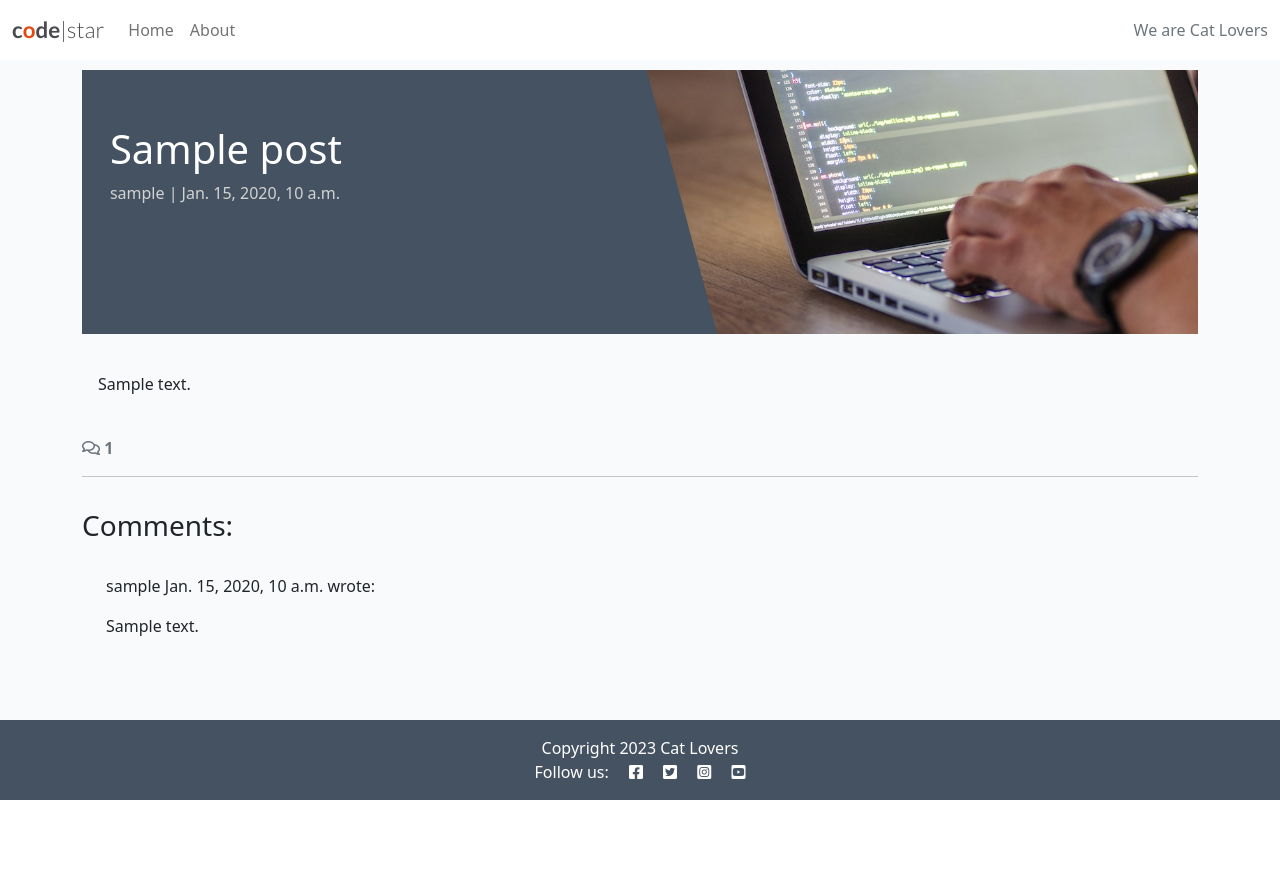
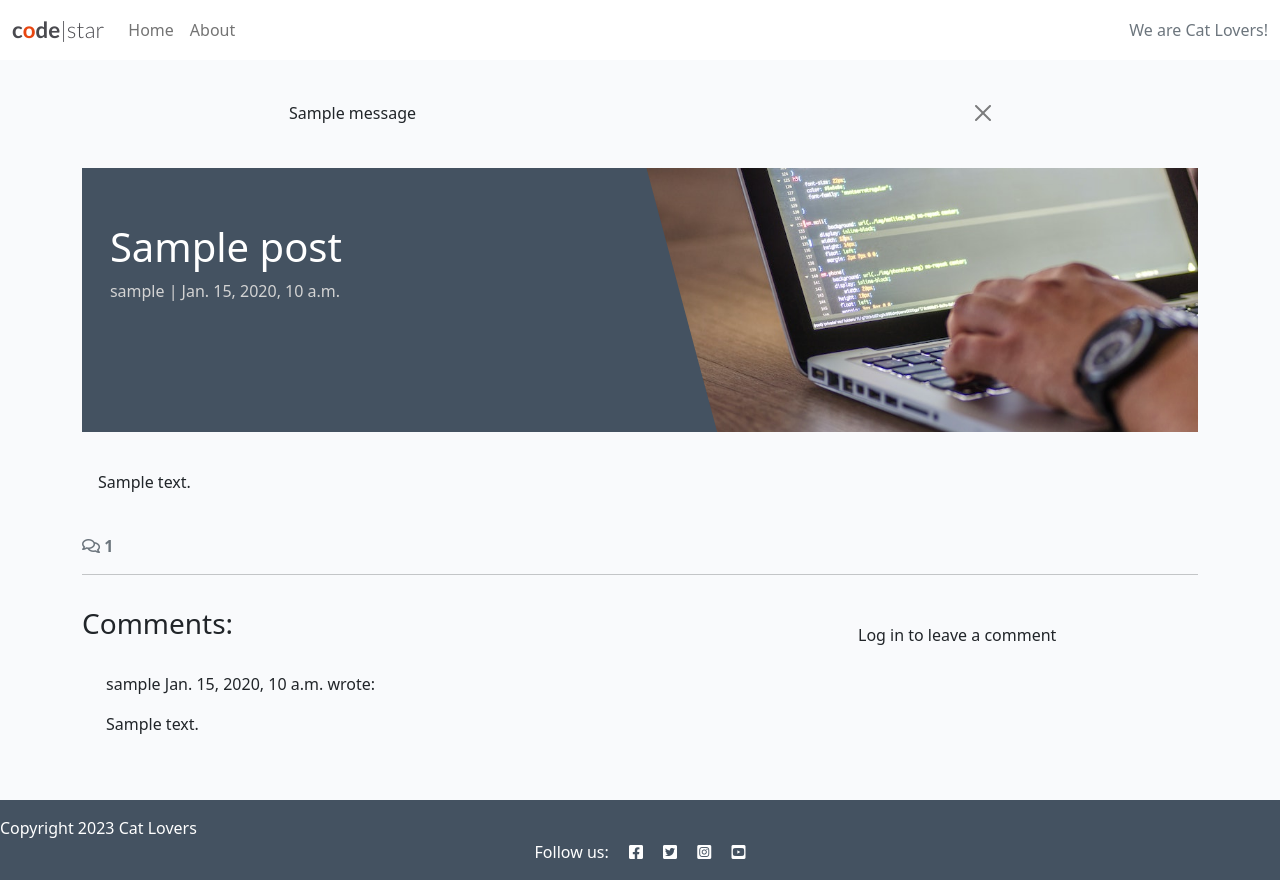
Before and after one commit to tomokoelif/cat_lovers, a Django app: a page that uses templates/base.html in a window 1280 px wide. Before the commit the page ends 800 px from the top, so only its background shows below. Run offline with Django 4.2, Linux system fonts and the light colour scheme; tables that the repository leaves empty hold one stand-in row (values such as "Sample post"); one stand-in notice (Sample message) is shown; some libraries are stand-ins or nearby versions.

Commit message:
Add comment functionality to post detail view

```diff
--- /dev/null
+++ b/blog/forms.py
@@ -0,0 +1,8 @@
+from .models import Comment
+from django import forms
+
+
+class CommentForm(forms.ModelForm):
+    class Meta:
+        model = Comment
+        fields = ('body',)
--- a/blog/templates/blog/post_detail.html
+++ b/blog/templates/blog/post_detail.html
@@ -1,6 +1,8 @@
-{% extends 'base.html' %} {% block content %}
+{% extends 'base.html' %}
 {% load static %}
+{% load crispy_forms_tags %}
 
+{% block content %}
 <div class="masthead">
     <div class="container">
         <div class="row g-0">
@@ -70,6 +72,24 @@
         {% endfor %}
       </div>
     </div>
+    <!-- Creating New Comments -->
+    <div class="col-md-4 card mb-4 mt-3">
+      <div class="card-body">
+        {% if user.is_authenticated %}
+        <h3>Leave a comment:</h3>
+        <p>Posting as: {{ user.username }}</p>
+        <form id="commentForm" method="post"
+          style="margin-top: 1.3em;">
+          {{ comment_form | crispy }}
+          {% csrf_token %}
+          <button id="submitButton" type="submit"
+            class="btn btn-signup btn-lg">Submit</button>
+        </form>
+        {% else %}
+        <p>Log in to leave a comment</p>
+        {% endif %}
+      </div>
+    </div>
   </div>
 </div>
 {% endblock content %}
--- a/blog/views.py
+++ b/blog/views.py
@@ -1,6 +1,8 @@
 from django.shortcuts import render, get_object_or_404
 from django.views import generic
+from django.contrib import messages
 from .models import Post
+from .forms import CommentForm
 
 # Create your views here.
 
@@ -29,10 +31,25 @@ def post_detail(request, slug):
     post = get_object_or_404(queryset, slug=slug)
     comments = post.comments.all().order_by("-created_on")
     comment_count = post.comments.filter(approved=True).count()
+    if request.method == "POST":
+        comment_form = CommentForm(data=request.POST)
+        if comment_form.is_valid():
+            comment = comment_form.save(commit=False)
+            comment.author = request.user
+            comment.post = post
+            comment.save()
+            messages.add_message(
+                request, messages.SUCCESS,
+                'Comment submitted and awaiting approval'
+            )
+
+    comment_form = CommentForm()
+
     return render(request, "blog/post_detail.html",
                   {
                       "post": post,
                       "comments": comments,
                       "comment_count": comment_count,
+                      "comment_form": comment_form,
                   }
     )
--- a/codestar/settings.py
+++ b/codestar/settings.py
@@ -43,10 +43,15 @@ INSTALLED_APPS = [
     'django.contrib.sessions',
     'django.contrib.messages',
     'django.contrib.staticfiles',
+    'crispy_forms',
+    'crispy_bootstrap5',
     'django_summernote',
     'blog',
     'about',
 ]
+
+CRISPY_ALLOWED_TEMPLATE_PACKS = "bootstrap5"
+CRISPY_TEMPLATE_PACK = "bootstrap5"
 
 MIDDLEWARE = [
     'django.middleware.security.SecurityMiddleware',
--- a/requirements.txt
+++ b/requirements.txt
@@ -1,6 +1,8 @@
 asgiref==3.8.1
+crispy-bootstrap5==0.7
 dj-database-url==0.5.0
 Django==4.2.18
+django-crispy-forms==2.3
 django-summernote==0.8.20.0
 gunicorn==20.1.0
 psycopg2==2.9.10
--- a/templates/base.html
+++ b/templates/base.html
@@ -51,23 +51,33 @@
                     </li>
                 </ul>
                 <span class="navbar-text text-muted">
-                    We are Cat Lovers
+                    We are Cat Lovers!
                 </span>
             </div>
         </div>
     </nav>
-
-    <main class="flex-shrink-0 main-bg">
-
-        {% block content %}
-        <!-- Content Goes here -->
-        {% endblock content %}
-
-    </main>
+    　　<!-- displaying Django messages -->
+    <div class="container">
+        <div class="row">
+            <div class="col-md-8 offset-md-2">
+                {% for message in messages %}
+                <div class="alert {{ message.tags }} alert-dismissible fade show" role="alert">
+                    {{ message | safe }}
+                    <button type="button" class="btn-close" data-bs-dismiss="alert" aria-label="Close"></button>
+                </div>
+                {% endfor %}
+            </div>
+        </div>
+    </div>
+<main class="flex-shrink-0 main-bg">
+    {% block content %}
+    <!-- Content Goes here -->
+    {% endblock content %}
+</main>
 
     <!-- Footer -->
     <footer class="footer mt-auto py-3 dark-bg">
-        <p class="m-0 text-center text-white"> {% block copyright %}Copyright 2023 Cat Lovers{% endblock copyright %}</p>
+        <p class="m-0 text-</footer>center text-white"> {% block copyright %}Copyright 2023 Cat Lovers{% endblock copyright %}</p>
         <p class="m-0 text-center text-white">Follow us: <i class="fab fa-facebook-square ms-3"></i>
             <i class="fab fa-twitter-square ms-3"></i>
             <i class="fab fa-instagram-square ms-3"></i>
```
